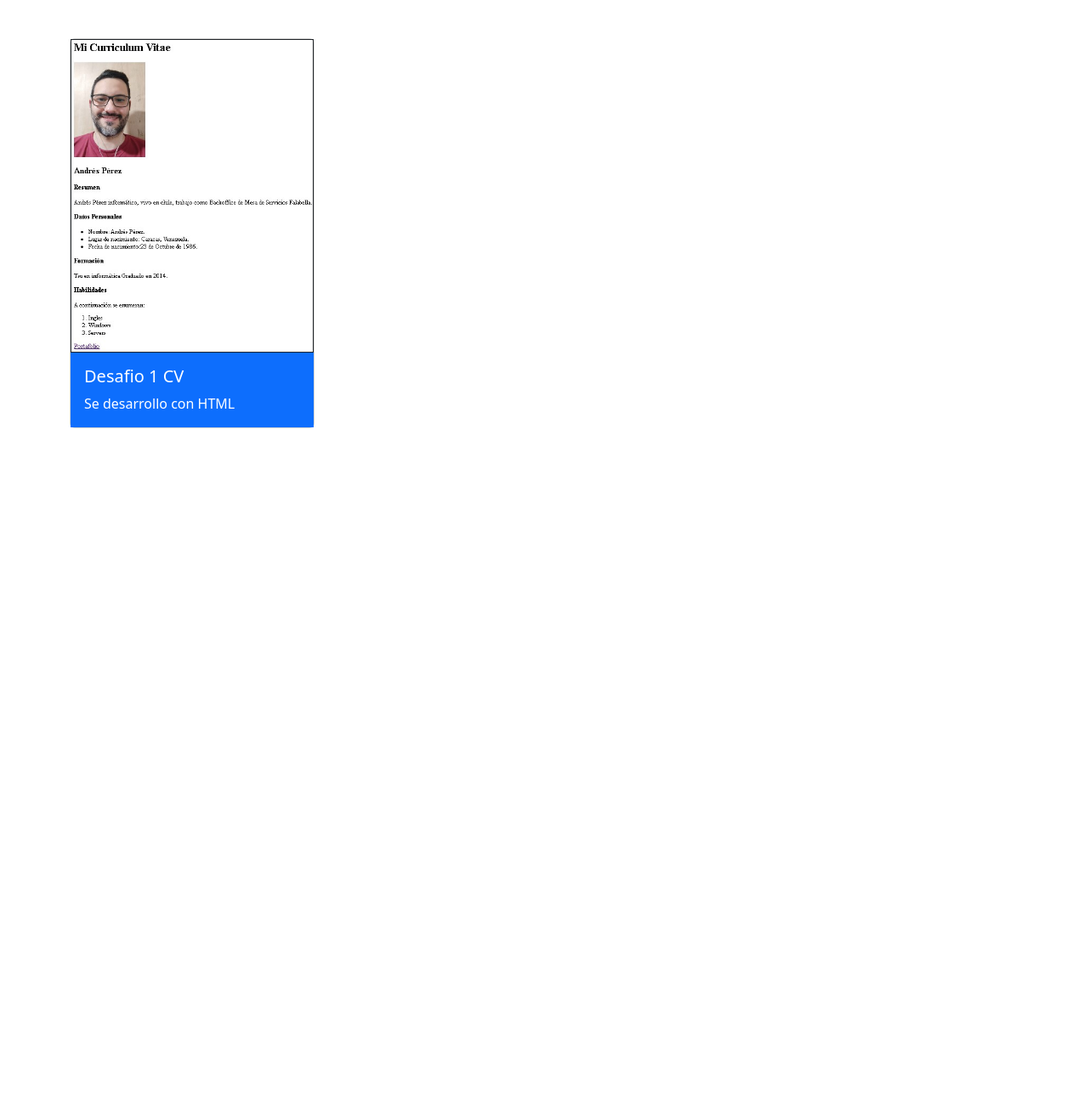
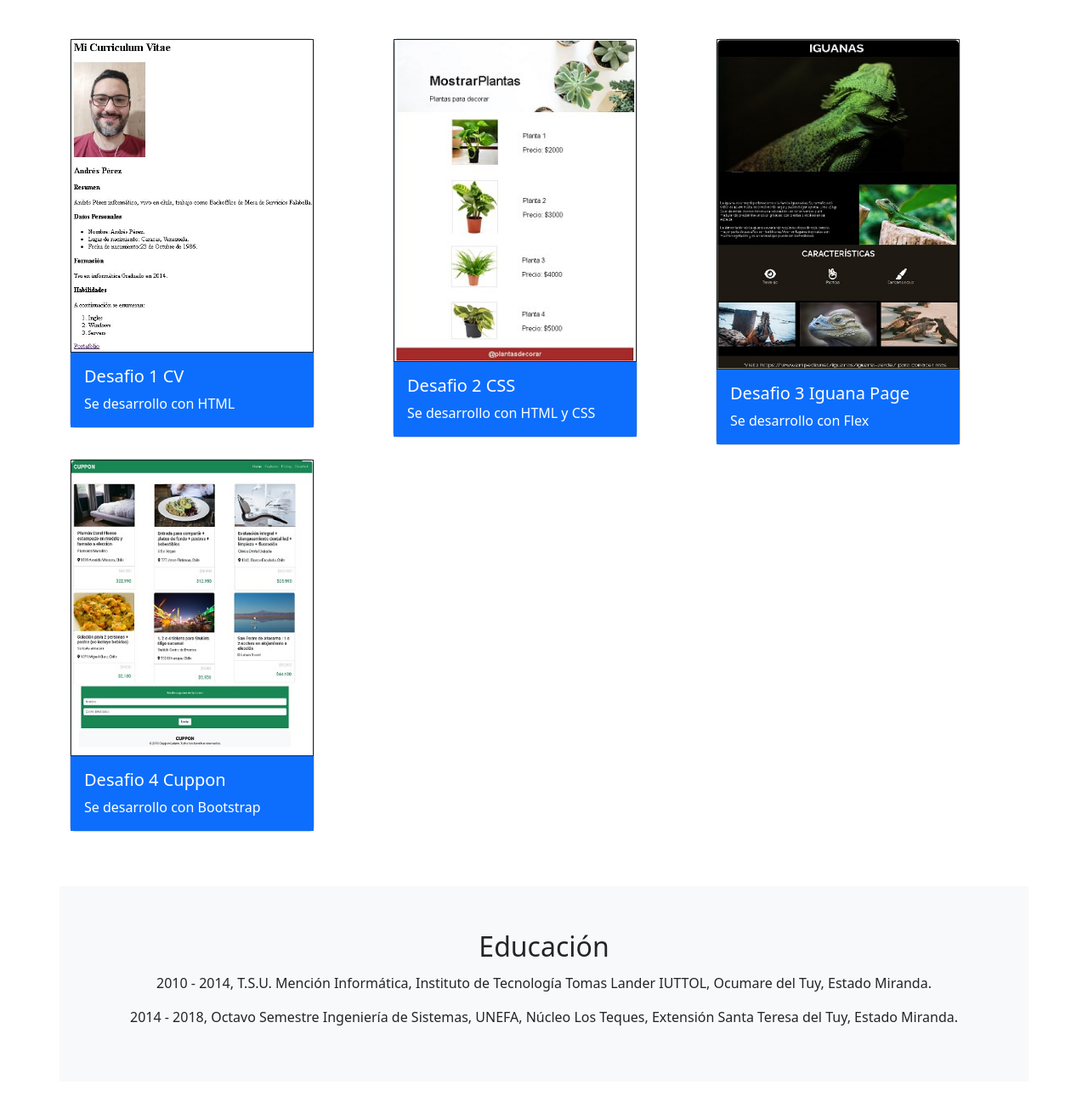
Before and after one commit to afpbcode/afpbcode.github.io, a plain HTML site: page index.html in a window 1280 px wide. Shown: the part 65-1355 px from the top of the page at 85% size. Before the commit the page ends 800 px from the top, so only its background shows below. Drawn offline with nearby package versions, Linux system fonts and the light colour scheme.

Commit message:
estructura general

```diff
--- a/index.html
+++ b/index.html
@@ -53,16 +53,77 @@
                 </div>
             </div>
 
+            <div class="col-lg-4 col-md-6 mb-3">
+                <div class="card" style="width: 18rem;">
+                    <div class="border border-dark">
+                        <img src="./assets/imagenes/imagen2.jpg" class="card-img-top" alt="...">
+                    </div>
+                    <div class="card-body bg-primary text-white">
+                        <h5 class="card-title ">Desafio 2 CSS</h5>
+                        <p class="card-text">Se desarrollo con HTML y CSS</p>
+                    </div>
+                </div>
+            </div>
+
+            <div class="col-lg-4 col-md-6 mb-3">
+                <div class="card" style="width: 18rem;">
+                    <div class="border border-dark">
+                        <img src="./assets/imagenes/imagen3.jpg" class="card-img-top" alt="...">
+                    </div>
+                    <div class="card-body bg-primary text-white">
+                        <h5 class="card-title ">Desafio 3 Iguana Page</h5>
+                        <p class="card-text">Se desarrollo con Flex</p>
+                    </div>
+                </div>
+            </div>
+
+            <div class="col-lg-4 col-md-6 mb-3">
+                <div class="card" style="width: 18rem;">
+                    <div class="border border-dark">
+                        <img src="./assets/imagenes/imagen4.jpg" class="card-img-top" alt="...">
+                    </div>
+                    <div class="card-body bg-primary text-white">
+                        <h5 class="card-title ">Desafio 4 Cuppon</h5>
+                        <p class="card-text">Se desarrollo con Bootstrap</p>
+                    </div>
+                </div>
+            </div>
 
 
         </div>
     </main>
 
+    <section class="container-xl my-5 bg-light">
+        <div class="container text py-5">
+            <h2 class="text-center py-1">Educación</h2>
+            <p class="text-center">2010 - 2014, T.S.U. Mención Informática, Instituto de Tecnología Tomas Lander IUTTOL, Ocumare del Tuy, Estado Miranda.</p>
+            <p class="text-center">2014 - 2018, Octavo Semestre Ingeniería de Sistemas, UNEFA, Núcleo Los Teques, Extensión Santa Teresa del Tuy, Estado Miranda.</p>
+        </div>
+    </section>
+
+    <section class="container-xl my-5 bg-light">
+        <div class="container text py-5">
+            <h2 class="text-center py-1">Experiencia</h2>
+            <p class="text-center">Mayo 2022 – Actualmente, BackOffice, Atcom - Fallabella, Santiago de Chile.</p>
+            <p class="text-center">Agosto 2020 – Mayo 2022, Analista de Soporte Informático, Atcom - Sodimac, Santiago de Chile.</p>
+            <p class="text-center">Marzo 2019 – Marzo 2020, Soporte Técnico, Salesland – Unicard, Santiago de Chile.</p>
+        </div>
+    </section>
+
+    <footer class="container-xl my-2 bg-primary text-light py-2">
+        <div class="container">
+            <div class="text-center">
+                <a class="navbar-brand" href="#"><img src="./assets/imagenes/logo.png" width="100px" alt=""></a>
+                <p>© 2024 Andres Perez .Todos los derechos reservados.</p>
+            </div>
+        </div>
+    </footer>
 
 
 
-
-
-
+<script
+src="https://cdn.jsdelivr.net/npm/bootstrap@5.3.3/dist/js/bootstrap.bundle.min.js"
+integrity="sha384-YvpcrYf0tY3lHB60NNkmXc5s9fDVZLESaAA55NDzOxhy9GkcIdslK1eN7N6jIeHz"
+crossorigin="anonymous"></script>
 </body>
 </html>
```
Also changed, not shown: assets/imagenes/imagen2.jpg (added), assets/imagenes/imagen3.jpg (added), assets/imagenes/imagen4.jpg (added).
